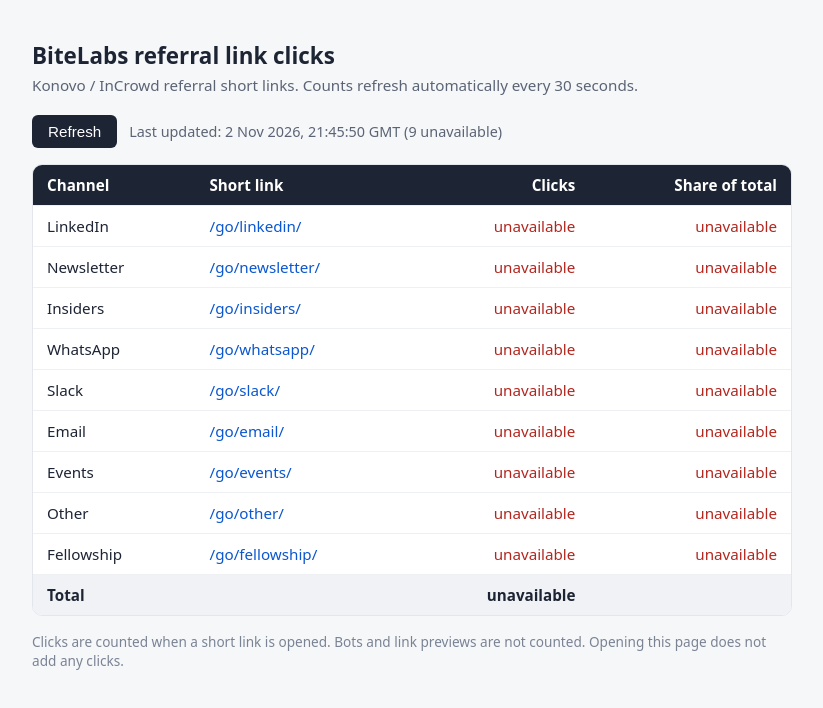
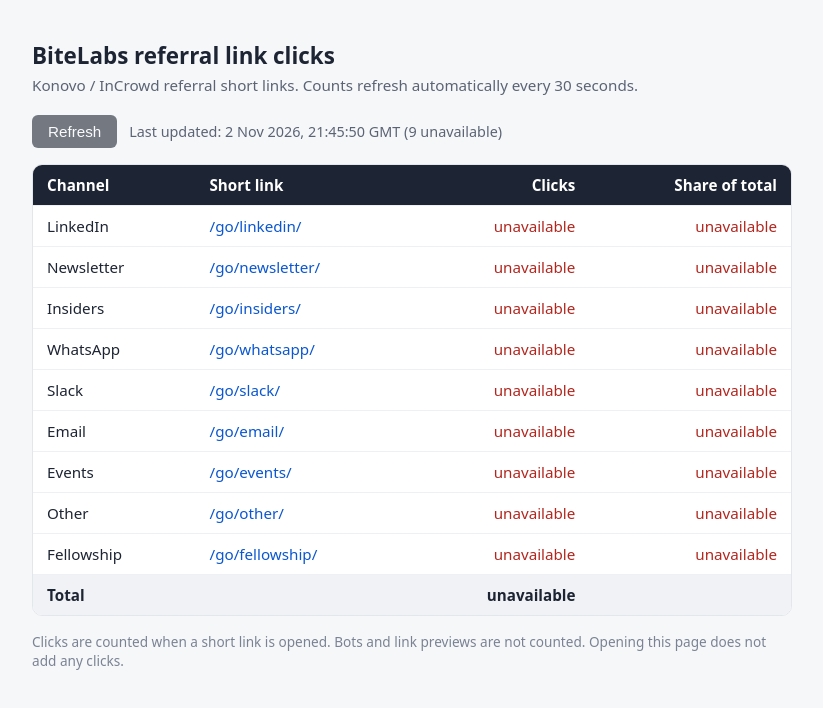
Before and after one commit to bitelabs-events/go, a plain HTML site: page stats/index.html in a window 1280 px wide. Shown: the whole page, without its empty margins (228-1051 px from the left). Drawn offline with Linux system fonts and the light colour scheme; no server answers.

Commit message:
Stats page: 10 second minimum between refreshes (Abacus rate limit)

```diff
--- a/stats/index.html
+++ b/stats/index.html
@@ -63,8 +63,10 @@ footer{margin-top:16px;color:#7a8394;font-size:.85rem}
     return d.toLocaleString("en-GB", { timeZone: "Europe/London", day: "numeric", month: "short", year: "numeric", hour: "2-digit", minute: "2-digit", second: "2-digit", timeZoneName: "short" });
   }
   function pct(n, t) { return t > 0 ? (n / t * 100).toFixed(1) + "%" : "0.0%"; }
+  var last = 0;
   function refresh() {
-    if (busy) return; busy = true;
+    // Abacus allows 30 requests per 10 seconds per IP (shared with clicks on the short links), so never refresh more than once every 10 seconds.
+    if (busy || Date.now() - last < 10000) return; busy = true; last = Date.now();
     var btn = document.getElementById("refresh"); btn.disabled = true;
     document.getElementById("status").textContent = "Refreshing";
     Promise.all(CH.map(function (c) { return readCount(c).then(function (v) { return v; }, function () { return null; }); }))
@@ -81,11 +83,12 @@ footer{margin-top:16px;color:#7a8394;font-size:.85rem}
         document.getElementById("totalshare").textContent = failed === CH.length ? "" : "100%";
         document.getElementById("status").textContent = "Last updated: " + ukTime(new Date()) + (failed ? " (" + failed + " unavailable)" : "");
       })
-      .then(function () { busy = false; btn.disabled = false; }, function () { busy = false; btn.disabled = false; });
+      .then(done, done);
+    function done() { busy = false; setTimeout(function () { btn.disabled = false; }, Math.max(0, 10000 - (Date.now() - last))); }
   }
   document.getElementById("refresh").addEventListener("click", refresh);
   refresh();
-  setInterval(refresh, 30000);
+  setInterval(function () { last = 0; refresh(); }, 30000);
 })();
 </script>
 </body>
```
